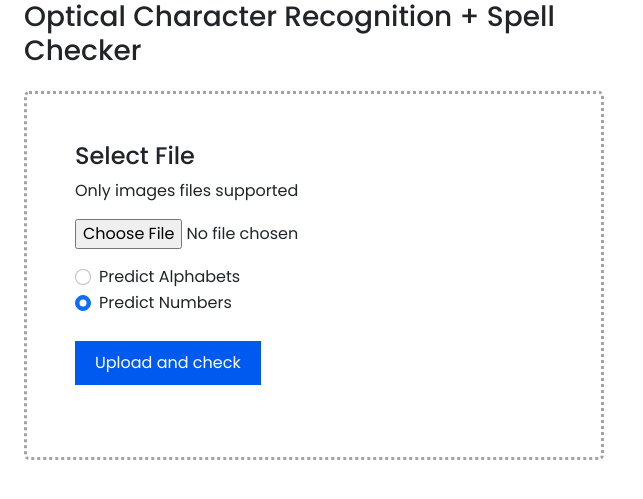
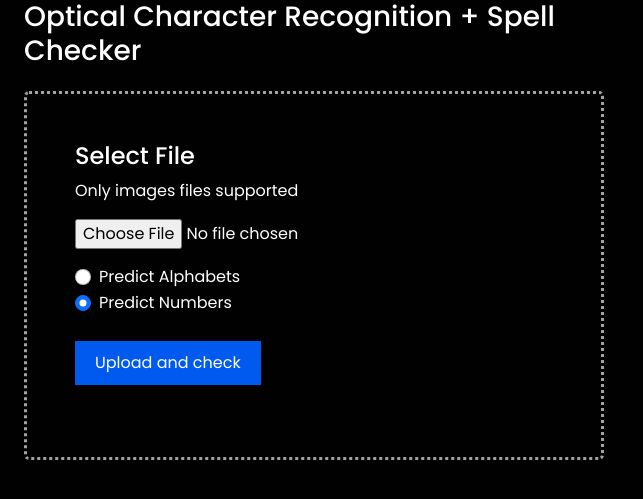
Before and after one commit to 1SasB/Optical-Character-Recognition-Spell-Checker, a Flask app: page / in a window 1280 px wide. Shown: the top 499 px of the page, without its empty margins (0-643 px from the left). Run offline with Flask 2, Linux system fonts and the light colour scheme.

Commit message:
updated interface

```diff
--- a/main/static/css/home.css
+++ b/main/static/css/home.css
@@ -6,6 +6,8 @@
   padding: 0;
   box-sizing: border-box;
   font-family: "Poppins", sans-serif;
+  color: #ffffff;
+  background-color: #010101;
 }
 
 /* .container {
```
